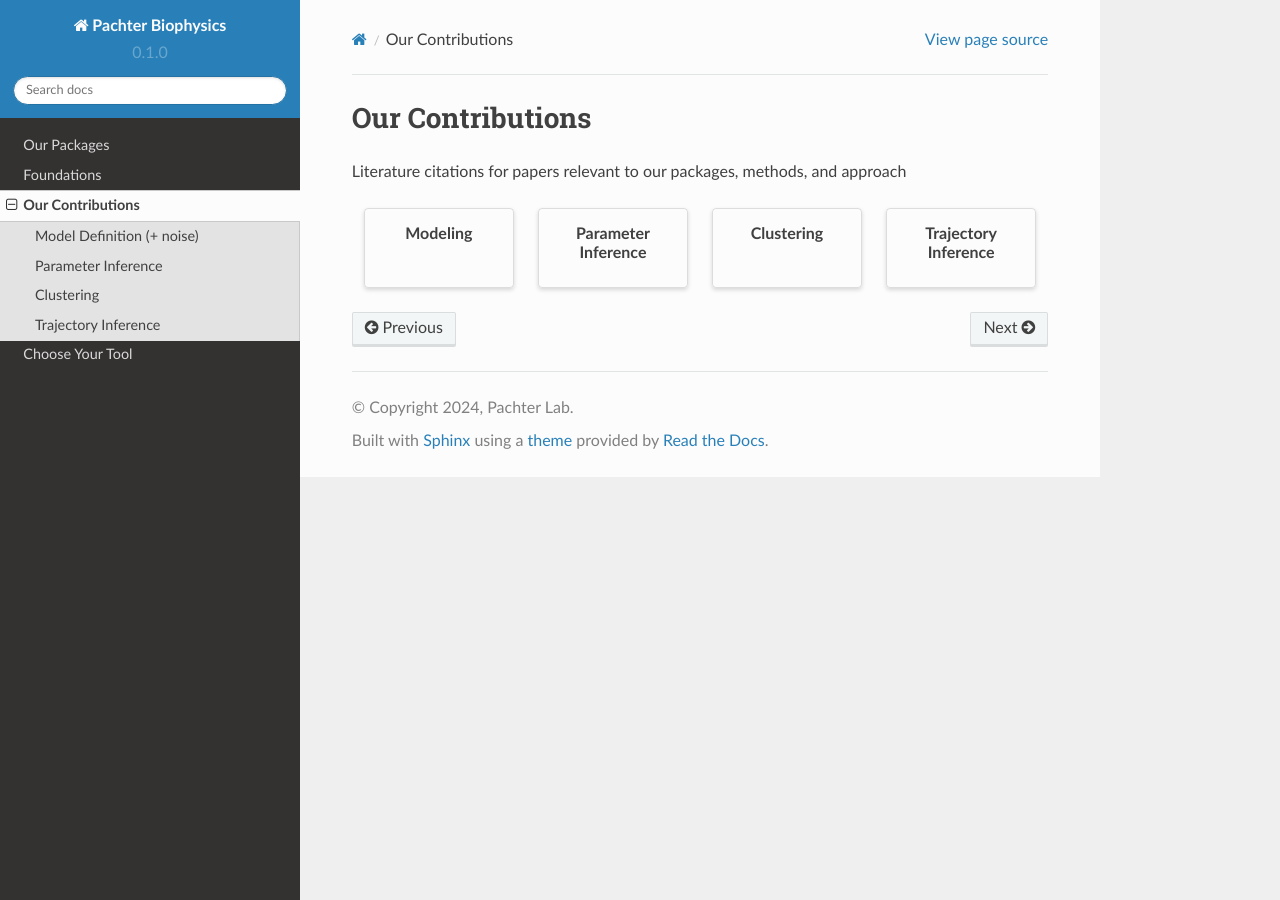
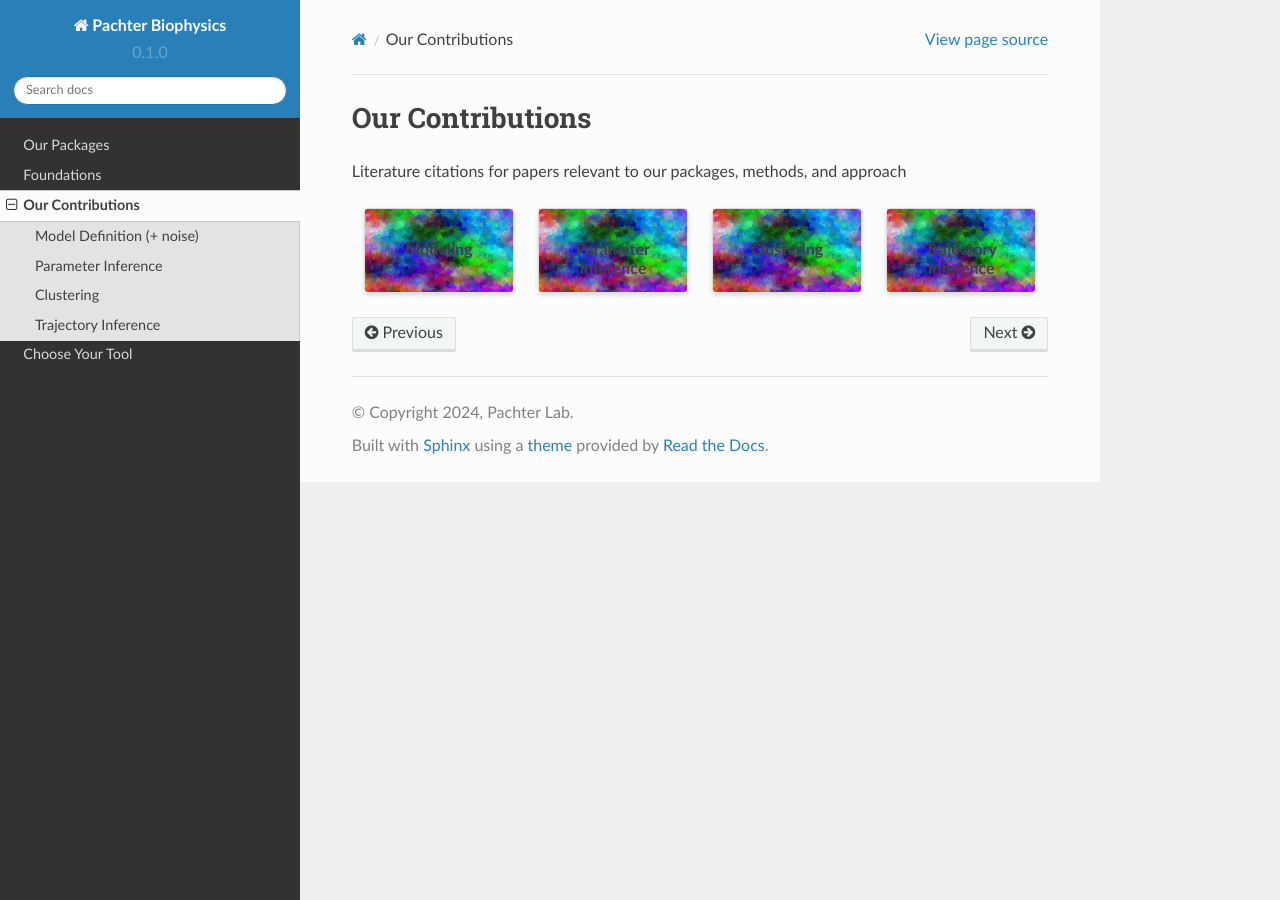
Before and after one commit to pachterlab/biophysics, a Sphinx documentation site: the page built from docs/source/contributions.rst, in a window 1280 px wide. Built offline with Sphinx 7.4.7 and the Read the Docs theme 2.0.0, drawn with Linux system fonts in a browser that asks for light colours.

Commit message:
Update contributions.rst

```diff
--- a/docs/source/contributions.rst
+++ b/docs/source/contributions.rst
@@ -7,24 +7,28 @@ Literature citations for papers relevant to our packages, methods, and approach
 .. grid:: 1 2 3 4
 
     .. grid-item-card:: Modeling
+       :img-background: ./figures/color_background.jpg
        :link: modeling
        :link-type: ref
        :text-align: center
 
 
     .. grid-item-card:: Parameter Inference
+       :img-background: ./figures/color_background.jpg
        :link: parameterinference
        :link-type: ref
        :text-align: center
 
 
     .. grid-item-card:: Clustering
+       :img-background: ./figures/color_background.jpg
        :link: clustering
        :link-type: ref
        :text-align: center
 
 
     .. grid-item-card:: Trajectory Inference
+       :img-background: ./figures/color_background.jpg
        :link: trajectoryinference
        :link-type: ref
        :text-align: center
```
